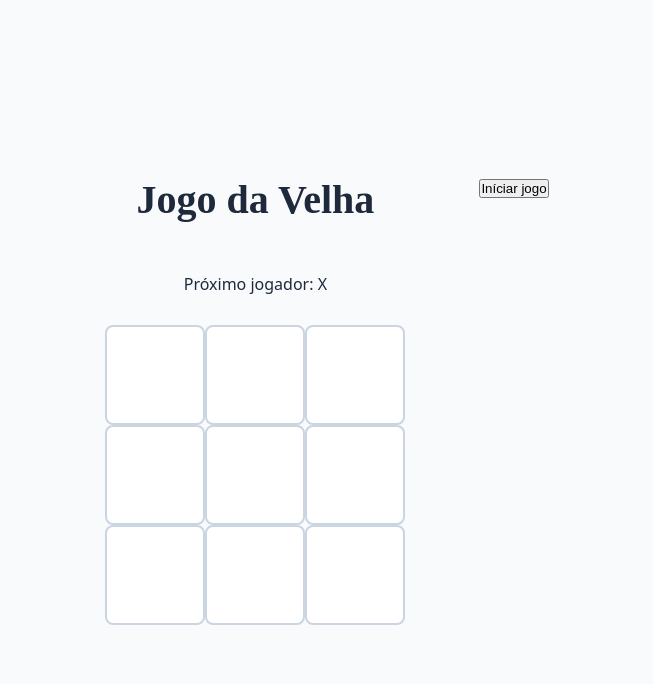
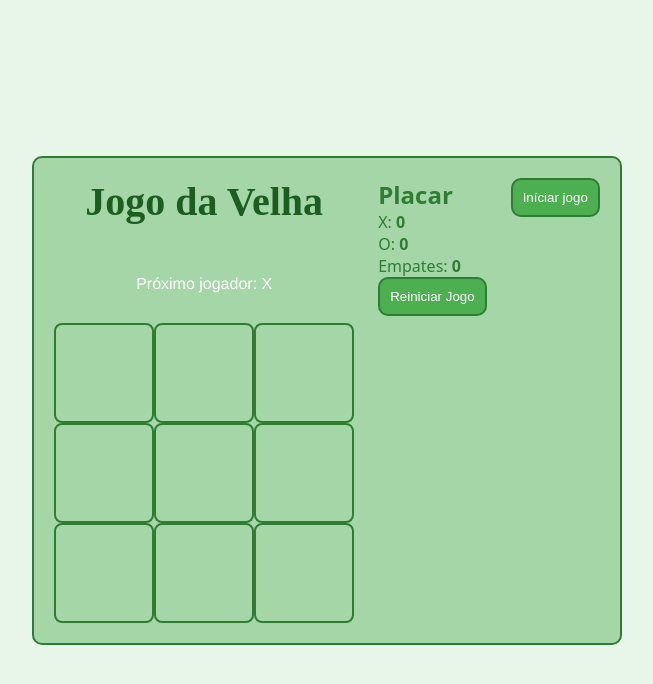
Before and after one commit to Camila-A-Silva/Jogo_da_Velha, a React (Vite) app: page / in a window 1280 px wide. Shown: the top 684 px of the page, without its empty margins (313-966 px from the left). Built offline with nearby package versions, Linux system fonts and the light colour scheme.

Commit message:
Adicionei um placar e coloquei as variáveis do css

```diff
--- a/src/components/Board/Board.module.css
+++ b/src/components/Board/Board.module.css
@@ -6,6 +6,7 @@
 }
 
 .titulo{
+  color: var(--titulo);
   display: flex;
   align-items: center;
   justify-content: center;
@@ -17,7 +18,6 @@
 .board__status {
   font-size: 1.25rem;
   font-weight: 600;
-  color: #334155;
   margin-bottom: 12px;
 }
 
@@ -26,6 +26,8 @@
   display: flex;
   align-items: center;
   justify-content: center;
+  font-family:'Franklin Gothic Medium', 'Arial Narrow', Arial, sans-serif;
+  color: var(--paragrafo);
 }
 
 
--- a/src/components/Game/Game.jsx
+++ b/src/components/Game/Game.jsx
@@ -2,9 +2,25 @@ import { useState } from 'react';
 import Board from '../Board/Board';
 import styles from './Game.module.css';
 
+function calculateWinner(squares) {
+    const lines = [
+      [0, 1, 2], [3, 4, 5], [6, 7, 8], // Horizontais
+      [0, 3, 6], [1, 4, 7], [2, 5, 8], // Verticais
+      [0, 4, 8], [2, 4, 6]             // Diagonais
+    ];
+    for (let i = 0; i < lines.length; i++) {
+      const [a, b, c] = lines[i];
+      if (squares[a] && squares[a] === squares[b] && squares[a] === squares[c]) {
+        return squares[a];
+      }
+    }
+    return null;
+  }
+
 export default function Game() {
   const [history, setHistory] = useState([Array(9).fill(null)]);
   const [currentMove, setCurrentMove] = useState(0);
+  const [scores, setScores] = useState({ x:0, o:0, empate:0});
 
   const xIsNext = currentMove % 2 === 0;
   const currentSquares = history[currentMove];
@@ -13,6 +29,19 @@ export default function Game() {
     const nextHistory = [...history.slice(0, currentMove + 1), nextSquares];
     setHistory(nextHistory);
     setCurrentMove(nextHistory.length - 1);
+
+    //Verifica se a jogada acabou e atualiza o placar
+
+    const winner = calculateWinner(nextSquares);
+    const isEmpate = !winner && nextSquares.every((square) => square !== null);
+
+    if (winner === 'X') {
+      setScores((prev) => ({ ...prev, x: prev.x + 1 }));
+    } else if (winner === 'O') {
+      setScores((prev) => ({ ...prev, o: prev.o + 1 }));
+    } else if (isEmpate) {
+      setScores((prev) => ({ ...prev, empate: prev.empate + 1 }));
+    }
   }
 
   function jumpTo(nextMove) {
@@ -23,18 +52,23 @@ export default function Game() {
   }
   }
 
+  function handleResetAll() {
+    setHistory([Array(9).fill(null)]);
+    setCurrentMove(0);
+    setScores({ X:0, O:0, Empate:0});
+  }
+
   const moves = history.map((squares, move) => {
-    let voltar;
     let description;
     if (move > 0) {
       description = 'Ir para a jogada #' + move;
     } else {
-      voltar = 'Iníciar jogo';
+      description = 'Iníciar jogo';
     }
     return (
-      <li className={styles.botao} key={move}>
-        <button className={styles.btn} onClick={() => jumpTo(move)}>{voltar}</button>
-        <p>{description}</p>
+
+      <li className={styles.lista}>
+          <button className={styles.btn} onClick={() => jumpTo(move)}>{description}</button>
       </li>
     );
   });
@@ -44,9 +78,26 @@ export default function Game() {
       <div className={styles['game-board']}>
         <Board xIsNext={xIsNext} squares={currentSquares} onPlay={handlePlay} />
       </div>
-      <div className={styles['game-info']}>
+
+
+        {/*Placar*/}
+      <div className={styles['tplacar']}>
+        <h2>Placar</h2>
+        <div className={styles['ganhadores']}>
+          <span>X: <strong>{scores.x}</strong></span>
+          <br/>
+          <span>O: <strong>{scores.o}</strong></span>
+          <br/>
+          <span>Empates: <strong>{scores.empate}</strong></span>
+        </div>
+        <button className={styles['btn-reiniciar']} onClick={handleResetAll}>Reiniciar Jogo</button>
+      </div>
+
+      <div className={styles['historico']}>
         <ol className={styles.ol}>{moves}</ol>
       </div>
+
     </div>
+
   );
 }
--- a/src/components/Game/Game.module.css
+++ b/src/components/Game/Game.module.css
@@ -5,10 +5,11 @@
   align-items: center;
   gap: 24px;
   padding: 20px;
-  background-color: #f8fafc;
+  background-color: var(--tabuleiro);
   box-sizing: border-box;
+  border-radius: 10px;
+  border: 2px solid var(--bordas);
 }
-
 /* Para telas de computador, coloca o tabuleiro de um lado e o histórico do outro */
 @media (min-width: 640px) {
   .game {
@@ -26,28 +27,24 @@
 .game__info {
   display: flex;
   flex-direction: column;
-  background-color: #ffffff;
+  background-color: var(--paragrafo);
   align-items: center;
 }
 
-.game__info ol {
-  margin: 8px 0 0 0;
-  padding-left: 20px;
-  display: flex;
-  flex-direction: column;
-  gap: 6px;
-  list-style: none;
+.tplacar{
+  color: #2E7D32;
 }
 
 .ol{
   list-style: none;
 }
 
-.botao{
-  padding-left: 50px;
-}
 
 
-.game__info button:hover {
-  background-color: #e2e8f0;
+button{
+  background-color: var(--botao);
+  border: 2px solid var(--bordas);
+  border-radius: 10px;
+  padding: 10px;
+  color: var(--paragrafo);
 }
--- a/src/components/Square/Square.module.css
+++ b/src/components/Square/Square.module.css
@@ -14,11 +14,11 @@
   font-size: 2rem;
   line-height: 1; /* IMPEDIMENTO: Trava a altura de linha da fonte '2rem' */
   font-weight: 700;
-  color: #1e293b;
+  color: var(--titulo);
 
   /* Visual da célula */
-  background-color: #ffffff;
-  border: 2px solid #cbd5e1;
+  background-color: var(--tabuleiro);
+  border: 2px solid var(--bordas);
   border-radius: 8px;
   cursor: pointer;
   outline: none;
@@ -26,18 +26,14 @@
 }
 
 .square:hover {
-  background-color: #f1f5f9;
+  background-color: var(--fundo);
 }
 
-.square:focus-visible {
-  outline: 3px solid #3b82f6;
-  outline-offset: 2px;
-}
 
 /* Modificador BEM: Quando o quadrado é campeão */
 .square--winning {
-  background-color: #22c55eaf !important;
-  color: #ffffff !important;
-  border-color: #15803d !important;
-  box-shadow: 0 4px 10px rgba(34, 197, 94, 0.4);
+  background-color: var(--fundo-ganhador) !important;
+  color: var(--paragrafo) !important;
+  border-color: var(--borda-ganhador) !important;
+  box-shadow: 0 4px 10px var(----tranparencia);
 }
--- a/src/index.css
+++ b/src/index.css
@@ -7,8 +7,8 @@
 
 body {
   font-family: system-ui, -apple-system, BlinkMacSystemFont, 'Segoe UI', Roboto, sans-serif;
-  background-color: #f8fafc;
-  color: #1e293b;
+  background-color: var(--fundo);
+
 }
 
 /* Garante que o container principal (#root) ocupe 100% da altura da tela e centralize tudo */
@@ -19,3 +19,17 @@ body {
   justify-content: center;  /* Centraliza na horizontal */
   padding: 16px;
 }
+
+:root{
+  --fundo: #E8F5E9;
+  --titulo: #1B5E20;
+  --paragrafo: #ffffff;
+  --bordas: #2E7D32;
+  --tabuleiro: #A5D6A7;
+  --botao: #4CAF50;
+
+  /*Cores do tabuleiro quando tem um ganhador*/
+  --fundo-ganhador: #22c55eaf;
+  --borda-ganhador: #15803d;
+  --tranparencia: rgba(34, 197, 94, 0.4);
+}
```
